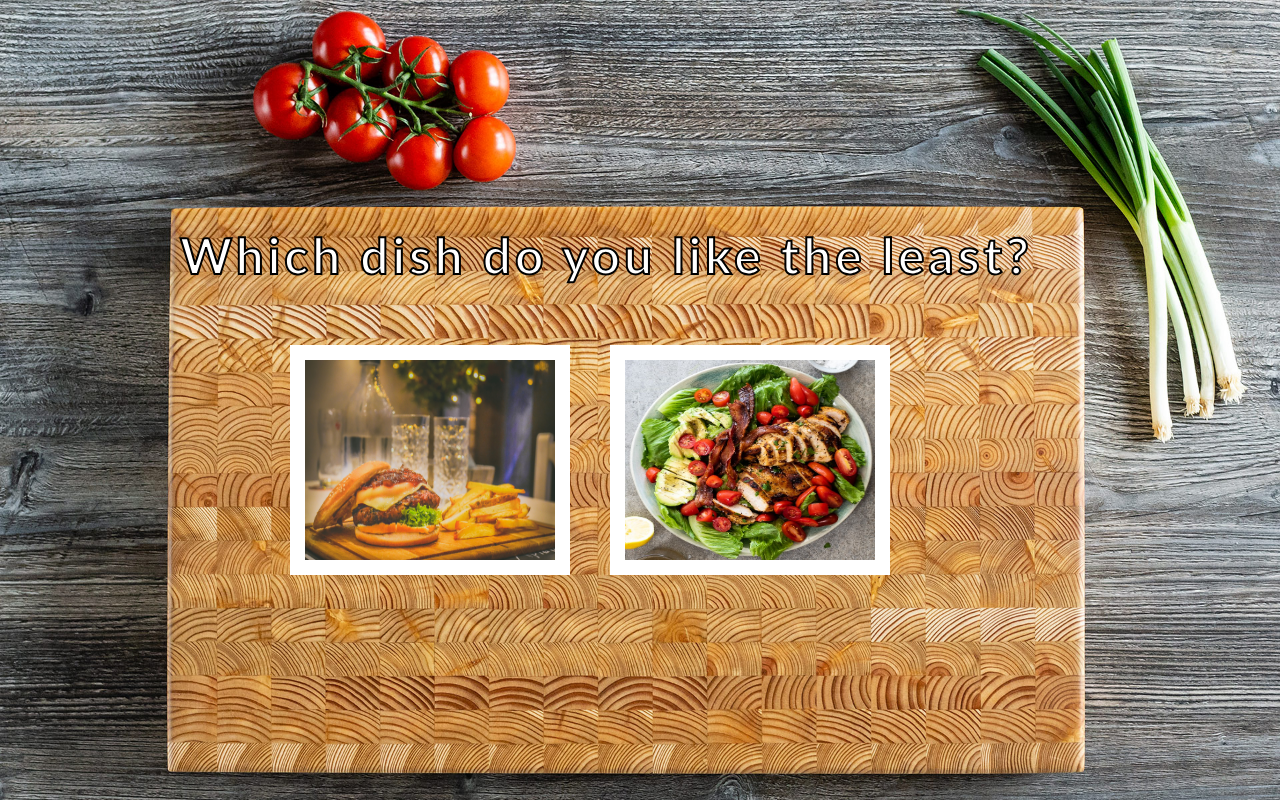
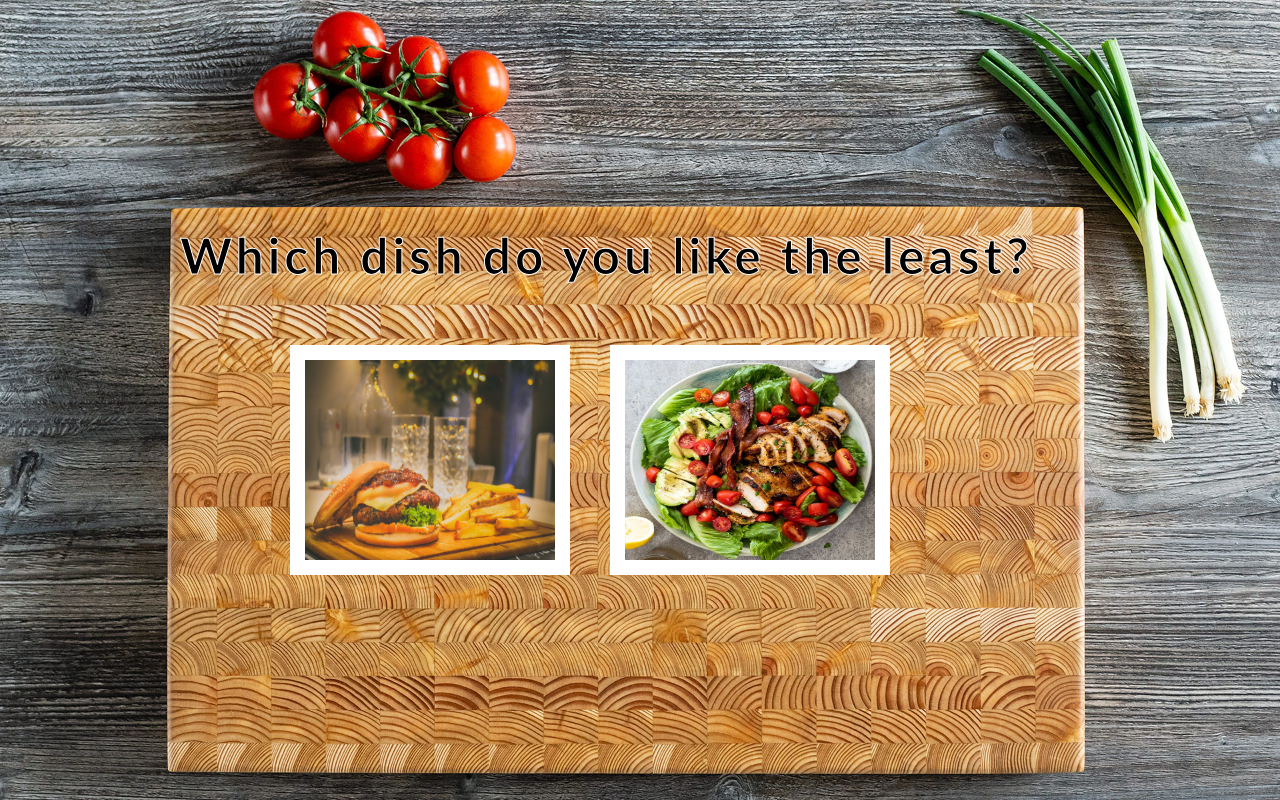
Before and after one commit to njnickjackson/flask_food_recommendation, a Flask app: page /HelpMeChoose in a window 1280 px wide. Run offline with Flask 2, Linux system fonts and the light colour scheme.

Commit message:
added more images

```diff
--- a/static/style.css
+++ b/static/style.css
@@ -62,9 +62,9 @@
 .least {
     font-size: 3.1rem;
     padding: 225px 0px 0px 180px;
-    color: white;
-    -webkit-text-stroke-width: 2px;
-    -webkit-text-stroke-color: black;
+    color: black;
+    -webkit-text-stroke-width: 1px;
+    -webkit-text-stroke-color: white;
 }
 
 .columns {
```
Also changed, not shown: static/images/pasta/fettuccine.jpg (added), static/images/pasta/fettuccine.webp (deleted), static/images/pasta/pasta-salad.jpg (added), static/images/pasta/pasta-salad.webp (deleted).
